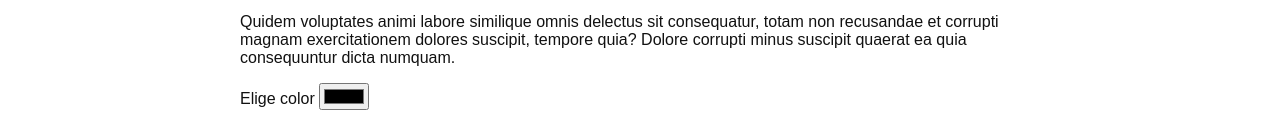
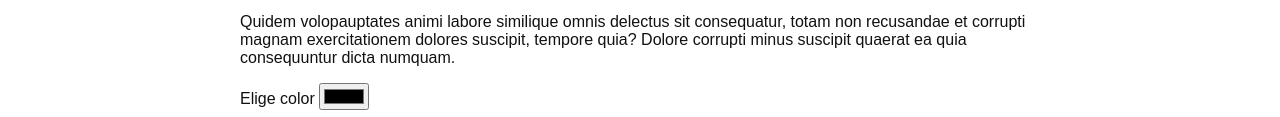
Before and after one commit to GONPRUEBA/OPTATIVA_DAVID_SMR2, a plain HTML site: page web_recetas/index.html in a window 1280 px wide. Shown: the part 553-670 px from the top of the page. Drawn offline with Linux system fonts and the light colour scheme.

Commit message:
Update index.html

```diff
--- a/web_recetas/index.html
+++ b/web_recetas/index.html
@@ -17,7 +17,7 @@
         <p>Repudiandae, omnis! Non minima blanditiis inventore eligendi iste, hic facilis ratione. Minus reprehenderit praesentium culpa vero dolorum repudiandae temporibus. Dicta obcaecati provident eius quae fugiat veritatis libero possimus tempore cum?</p>
         <p>Lorem ipsum, dolor sit amet consectetur adipisicing elit. Quibusdam aliquam reiciendis consequuntur beatae quidem debitis, ipsa natus unde. Aperiam esse pariatur praesentium debitis reiciendis quos, facilis doloribus cupiditate qui. Vel?</p>
         <p>Magnam amet repudiandae voluptates odio a nesciunt ipsa facilis explicabo quisquam libero. Debitis labore quae eius deserunt veniam iusto consequuntur dicta numquam, incidunt, necessitatibus deleniti accusamus ea nemo eaque? Nesciunt.</p>
-        <p>Quidem voluptates animi labore similique omnis delectus sit consequatur, totam non recusandae et corrupti magnam exercitationem dolores suscipit, tempore quia? Dolore corrupti minus suscipit quaerat ea quia consequuntur dicta numquam.</p>
+        <p>Quidem volopauptates animi labore similique omnis delectus sit consequatur, totam non recusandae et corrupti magnam exercitationem dolores suscipit, tempore quia? Dolore corrupti minus suscipit quaerat ea quia consequuntur dicta numquam.</p>
 
         <label for="">Elige color</label>
             <input type="color">
```
